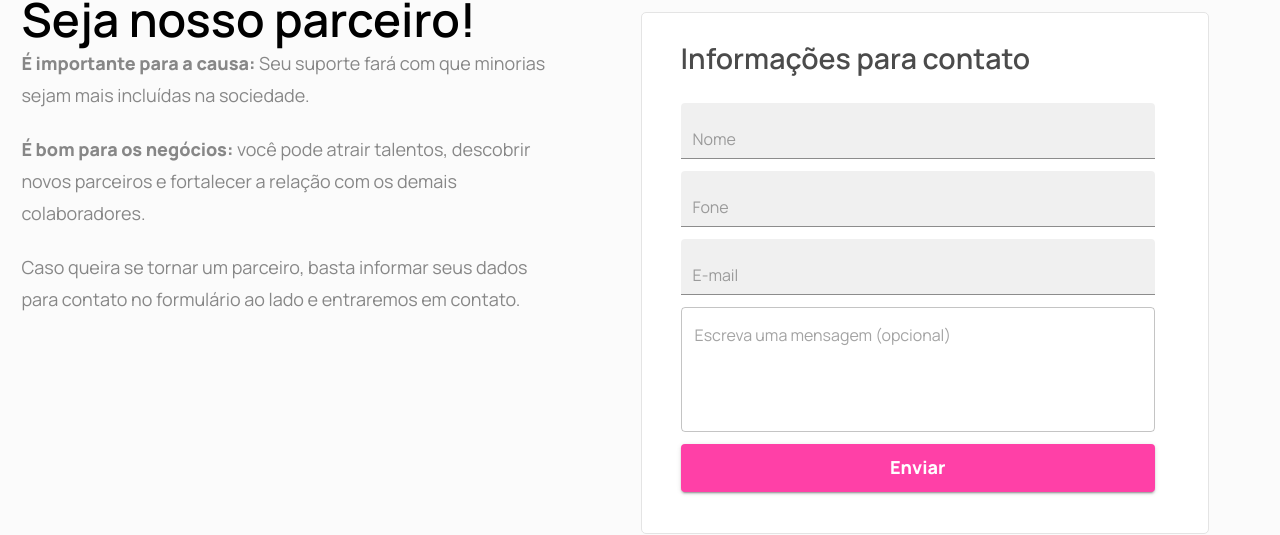
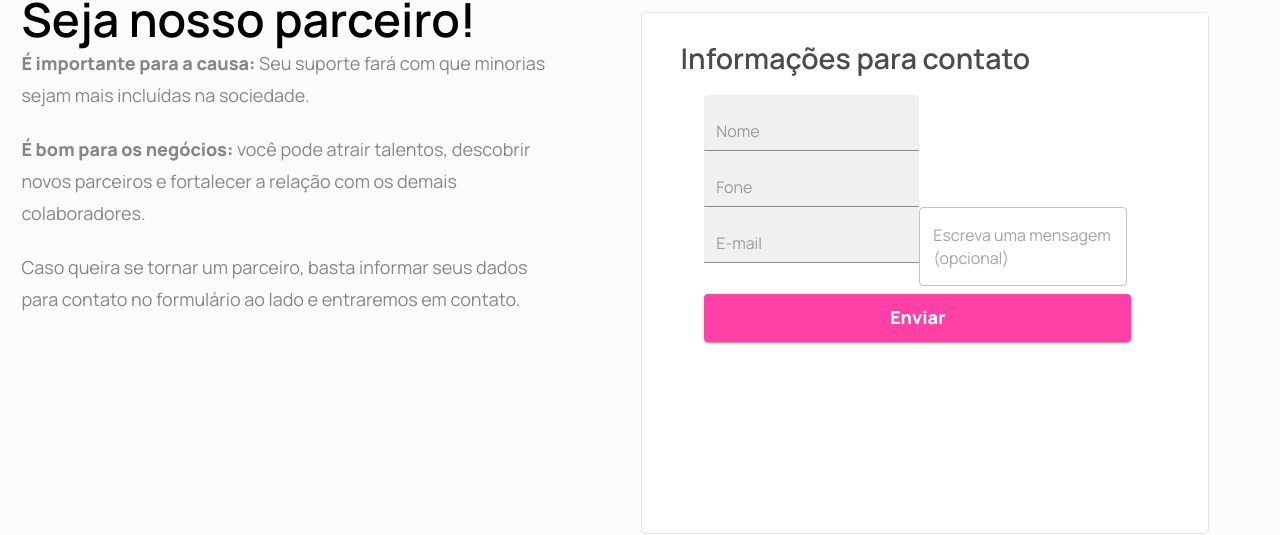
Before and after one commit to GrupoCPB/paisafetivos-web-frontend, a React (Create React App) app: page /parceiros in a window 1280 px wide. Shown: the part 183-718 px from the top of the page. Built offline with nearby package versions, Linux system fonts and the light colour scheme; what assets would draw is missing.

Commit message:
refactorando form

```diff
--- a/src/components/Form/Form.jsx
+++ b/src/components/Form/Form.jsx
@@ -1,7 +1,14 @@
-import { Button, TextField } from '@mui/material';
+import { Box, Button } from '@mui/material';
 
 export function Form(props) {
   return (
+    <Box
+      component="form"
+      display="flex"
+      justifyContent="center"
+      alignItems="center"
+    >
+
       <form
         target="_blank"
         action="https://formsubmit.co/paisafetivos@gmail.com"
@@ -27,49 +34,7 @@ export function Form(props) {
         />
 
         <div>
-        <TextField
-          variant={props.variant}
-          label={props.label}
-          margin="dense"
-          fullWidth
-          type={props.type}
-          name={props.name}
-          placeholder={props.placeholder} />
-      </div>
-
-      <div>
-        <TextField
-          variant={props.variant}
-          label={props.label2}
-          margin="dense"
-          fullWidth
-          type={props.type2}
-          name={props.name2}
-          placeholder={props.placeholder2}
-        />
-      </div>
-
-      <div>
-        <TextField
-          variant={props.variant}
-          label={props.label3}
-          margin="dense"
-          fullWidth type={props.type3}
-          name={props.name3}
-          placeholder={props.placeholder3}
-        />
-      </div>
-
-      <div>
-        <TextField
-          multiline
-          margin="dense"
-          fullWidth
-          name="Mensagem"
-          label={props.labelMultiline}
-          placeholder={props.placeholderMultiline}
-          rows="4"
-        />
+          {props.children}
         </div>
 
         <Button
@@ -82,5 +47,6 @@ export function Form(props) {
           Enviar
         </Button>
       </form>
+    </Box>
   );
 }
--- a/src/components/Partners/PartnersPage.jsx
+++ b/src/components/Partners/PartnersPage.jsx
@@ -1,4 +1,4 @@
-import { Typography } from '@mui/material'
+import { TextField, Typography } from '@mui/material'
 
 import { PartnersLogo } from './PartnersLogo/partnersLogo'
 
@@ -35,21 +35,29 @@ export function PartnersPage(){
           <Typography variant="body1">Informações para contato </Typography>
             <Form
               subject="Empresa Parceira"
-              variant="filled"
-              label=""
-              type="text"
-              name="Nome"
-              placeholder="Nome"
-              name2="fone"
-              label2=""
-              placeholder2="Fone"
-              type3="email"
-              label3=''
-              name3="E-mail"
-              placeholder3="E-mail"
-              placeholderMultiline="Escreva uma mensagem (opcional)"
-            />
-          {/* <img src={fundo} alt="" /> */}
+            >
+              <TextField
+                variant="filled"
+                type="text"
+                name="Nome"
+                placeholder="Nome"
+              />
+              <TextField
+                variant="filled"
+                type="text"
+                name="Fone"
+                placeholder="Fone"
+              />
+              <TextField
+                variant="filled"
+                type="email"
+                name="E-mail"
+                placeholder="E-mail" />
+              <TextField
+                multiline
+                row={4}
+                placeholder="Escreva uma mensagem (opcional)" />
+            </Form>
         </div>
 
       </div>
--- a/src/style/actualPartners.js
+++ b/src/style/actualPartners.js
@@ -19,17 +19,6 @@ export const ActualPartners = styled.main`
     line-height: 32px;
   }
 
-
-  /* .header-partners{
-    height: 273px;
-    background-image: url(${fundo});
-    background-size: cover;
-    margin-top: -13px;
-    display: flex;
-    justify-content: center;
-    align-items: center;
-    color: #ffffff;
-  } */
 
   .header-partners-info{
     background-color: #FBFBFB;
@@ -53,7 +42,6 @@ export const ActualPartners = styled.main`
   }
 
   .partners-form{
-    /* background-image: url(${fundo}); */
     display: flex;
     flex-direction: column;
     align-items: flex-start;
@@ -76,6 +64,11 @@ export const ActualPartners = styled.main`
 
     form{
       width: 90%;
+    }
+
+    .image-shadow{
+      background-image: url(${fundo});
+      background-size: cover;
     }
   }
 
```
Lines whose indentation alone changed are shown as unchanged.
